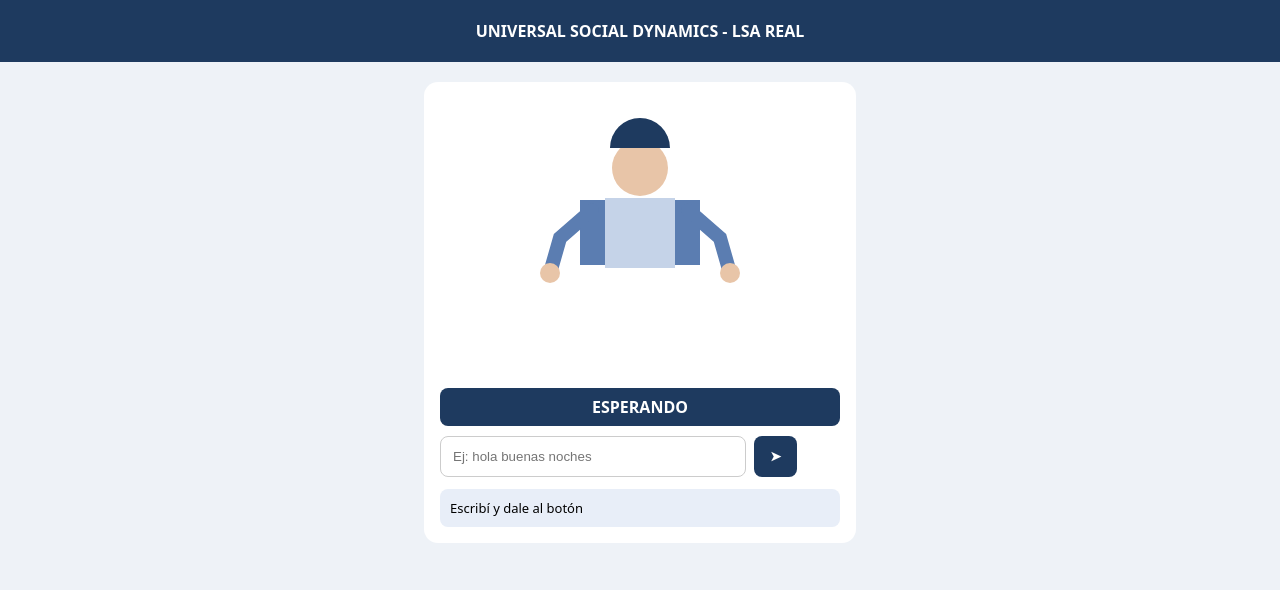
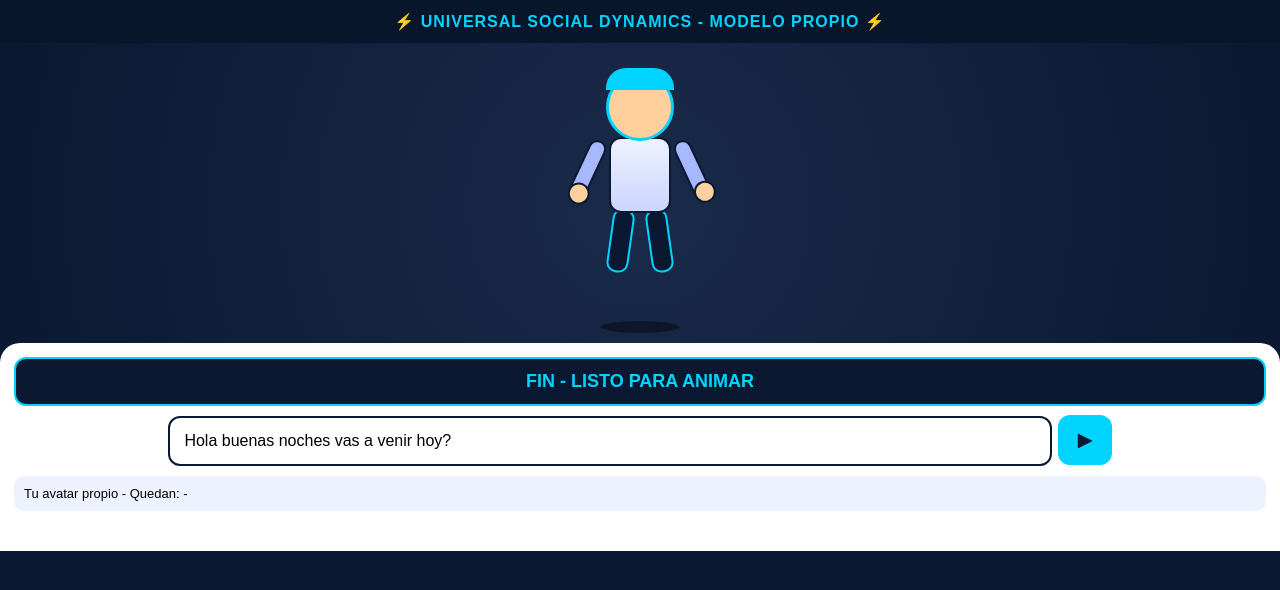
Before and after one commit to Marcooo85/universal-social-dynamics, a plain HTML site: page index.html in a window 1280 px wide. Drawn offline with Linux system fonts and the light colour scheme.

Commit message:
Update index.html

```diff
--- a/index.html
+++ b/index.html
@@ -1,24 +1,55 @@
 <!DOCTYPE html>
-<html>
+<html lang="es">
 <head>
-<meta charset="UTF-8"><meta name="viewport" content="width=device-width, initial-scale=1">
-<title>UNIVERSAL LSA</title>
-<style>body{margin:0;font-family:system-ui;background:#EEF2F7}.top{background:#1E3A5F;color:#fff;padding:20px;text-align:center;font-weight:800}.box{max-width:400px;margin:20px auto;background:#fff;padding:16px;border-radius:14px} canvas{width:100%;height:280px;background:#fff;border-radius:12px;display:block} input{width:70%;padding:12px;border:1.5px solid #ccc;border-radius:8px} button{padding:12px 16px;background:#1E3A5F;color:#fff;border:none;border-radius:8px;font-weight:800}</style>
+<meta charset="UTF-8">
+<meta name="viewport" content="width=device-width, initial-scale=1.0">
+<title>UNIVERSAL SOCIAL DYNAMICS - PROPIO</title>
+<style>
+ body{margin:0;background:#0a1931;font-family:Arial;text-align:center}
+ header{background:#08162b;color:#00d4ff;padding:12px;font-weight:bold;letter-spacing:1px}
+ #escena{height:320px;display:flex;justify-content:center;align-items:center;background:radial-gradient(circle,#1a2a4a,#0a1931);margin:0;position:relative}
+.avatar{position:relative;width:140px;height:260px}
+.sombra{position:absolute;bottom:0;width:80px;height:12px;background:rgba(0,0,0,0.4);border-radius:50%;left:30px}
+.cabeza{width:62px;height:62px;background:#ffcf9e;border-radius:50%;margin:0 auto;border:3px solid #00d4ff;position:relative;z-index:5}
+.gorra{width:68px;height:22px;background:#00d4ff;border-radius:20px 20px 0 0;position:absolute;top:-8px;left:-3px;z-index:6}
+.cuerpo{width:58px;height:72px;background:linear-gradient(#eef2ff,#cbd5ff);margin:-4px auto 0;border-radius:12px;border:2px solid #0a1931;position:relative;z-index:3}
+.brazo{position:absolute;top:68px;width:14px;height:58px;background:#a8b8ff;border-radius:10px;transform-origin:top center;transition:0.35s;border:2px solid #0a1931;z-index:2}
+.brazo.izq{left:22px;transform:rotate(25deg)}.brazo.der{right:22px;transform:rotate(-25deg)}
+.mano{width:18px;height:18px;background:#ffcf9e;border-radius:50%;position:absolute;bottom:-8px;left:-2px;border:2px solid #0a1931}
+.pierna{position:absolute;top:136px;width:18px;height:60px;background:#0a1931;border-radius:10px;transform-origin:top center;z-index:1;border:2px solid #00d4ff}
+.pierna.izq{left:44px;transform:rotate(8deg)}.pierna.der{right:44px;transform:rotate(-8deg)}
+ /* GESTOS PROPIOS */
+.g-saludo.brazo.der{transform:rotate(-160deg) translateY(-5px)!important;animation:sal 0.4s infinite alternate}
+.g-noche{transform:translateY(10px)}.g-noche.brazo{transform:rotate(0deg)!important}.g-noche.brazo.izq{transform:rotate(50deg)!important}.g-noche.brazo.der{transform:rotate(-50deg)!important}.g-noche.cabeza{transform:rotate(20deg) translateY(8px)}
+.g-si.cabeza{animation:si 0.25s infinite alternate}.g-no.cabeza{animation:no 0.25s infinite alternate}
+.g-otra{animation:otra 0.2s}
+ @keyframes sal{from{transform:rotate(-145deg)}to{transform:rotate(-175deg)}}
+ @keyframes si{from{transform:translateY(0)}to{transform:translateY(10px)}}
+ @keyframes no{from{transform:rotate(-18deg)}to{transform:rotate(18deg)}}
+ @keyframes otra{0%,100%{transform:translateX(0)}50%{transform:translateX(3px)}}
+ #panel{background:white;padding:14px;border-radius:20px 20px 0 0;margin-top:-20px;position:relative;z-index:10;min-height:180px}
+ #estado{background:#0a1931;color:#00d4ff;padding:12px;border-radius:12px;font-weight:bold;font-size:18px;border:2px solid #00d4ff}
+ #texto{width:68%;padding:14px;border-radius:12px;border:2px solid #0a1931;font-size:16px;margin-top:10px}
+ #btn{padding:14px 20px;background:#00d4ff;color:#0a1931;border:none;border-radius:12px;font-weight:bold;font-size:18px;margin-left:6px}
+ #log{background:#eef2ff;padding:10px;border-radius:10px;font-size:13px;text-align:left;margin-top:10px}
+</style>
 </head>
 <body>
-<div class="top">UNIVERSAL SOCIAL DYNAMICS - LSA REAL</div>
-<div class="box">
-<canvas id="c" width="400" height="280"></canvas>
-<div id="pal" style="text-align:center;background:#1E3A5F;color:#fff;padding:8px;border-radius:8px;margin:10px 0;font-weight:800">ESPERANDO</div>
-<div style="display:flex;gap:8px"><input id="t" placeholder="Ej: hola buenas noches"><button onclick="go()">➤</button></div>
-<div id="log" style="margin-top:12px;background:#E8EEF8;padding:10px;border-radius:8px;font-size:13px">Escribí y dale al botón</div>
-</div>
+<header>⚡ UNIVERSAL SOCIAL DYNAMICS - MODELO PROPIO ⚡</header>
+<div id="escena"><div id="avatar" class="avatar"><div class="cabeza"><div class="gorra"></div></div><div class="brazo izq"><div class="mano"></div></div><div class="brazo der"><div class="mano"></div></div><div class="cuerpo"></div><div class="pierna izq"></div><div class="pierna der"></div><div class="sombra"></div></div></div>
+<div id="panel"><div id="estado">FIN - LISTO PARA ANIMAR</div><input id="texto" value="Hola buenas noches vas a venir hoy?" placeholder="Escribí acá"><button id="btn" onclick="traducir()">▶</button><div id="log">Tu avatar propio - Quedan: -</div></div>
 <script>
-let g="reposo",t=0,cola=[],i=0;
-let c=document.getElementById('c'),x=c.getContext('2d');
-function draw(){x.clearRect(0,0,400,280);x.fillStyle="#E8C5A8";x.beginPath();x.arc(200,70,28,0,6.28);x.fill();x.fillStyle="#1E3A5F";x.beginPath();x.arc(200,50,30,3.14,6.28);x.fill();x.fillStyle="#C5D3E8";x.fillRect(165,100,70,70);x.fillStyle="#5B7DB1";x.fillRect(140,102,25,65);x.fillRect(235,102,25,65);x.strokeStyle="#5B7DB1";x.lineWidth=14;x.lineCap="round";let m=Math.sin(t*0.2)*15;if(g=="reposo"){x.beginPath();x.moveTo(152,112);x.lineTo(120,140);x.lineTo(110,175);x.stroke();x.beginPath();x.moveTo(248,112);x.lineTo(280,140);x.lineTo(290,175);x.stroke();}else if(g=="SALUDO"){x.beginPath();x.moveTo(248,112);x.lineTo(290,70+m);x.lineTo(305,50+m);x.stroke();x.beginPath();x.moveTo(152,112);x.lineTo(120,140);x.lineTo(110,175);x.stroke();}else if(g=="ABRAZO"){x.beginPath();x.moveTo(152,112);x.lineTo(80+m,130);x.lineTo(60+m,160);x.stroke();x.beginPath();x.moveTo(248,112);x.lineTo(320-m,130);x.lineTo(340-m,160);x.stroke();}else if(g=="NOCHE"){x.beginPath();x.moveTo(152,112);x.lineTo(180,125);x.lineTo(190,130);x.stroke();x.beginPath();x.moveTo(248,112);x.lineTo(220,125);x.lineTo(210,130);x.stroke();}else{x.beginPath();x.moveTo(152,112);x.lineTo(120+m,140);x.lineTo(110+m,175);x.stroke();x.beginPath();x.moveTo(248,112);x.lineTo(280-m,140);x.lineTo(290-m,175);x.stroke();}x.fillStyle="#E8C5A8";x.beginPath();x.arc(110,175,10,0,6.28);x.fill();x.beginPath();x.arc(290,175,10,0,6.28);x.fill();t++;requestAnimationFrame(draw)}draw();
-function go(){let v=document.getElementById('t').value.toLowerCase().trim();if(!v)return;cola=v.split(" ");i=0;next()}
-function next(){if(i>=cola.length){document.getElementById('pal').innerText="FIN";g="reposo";return}let p=cola[i];if(p=="hola")g="SALUDO";else if(p=="bienvenidos"||p=="bienvenido")g="ABRAZO";else if(p=="noches"||p=="noche")g="NOCHE";else g="OTRA";document.getElementById('pal').innerText=p.toUpperCase()+" → "+g;document.getElementById('log').innerHTML="Ahora: <b>"+p.toUpperCase()+"</b> = "+g+"<br>Quedan: "+cola.slice(i+1).join(", ");i++;setTimeout(next,1600)}
+let palabras=[],i=0,t=null;
+const dic={ "hola":"saludo","buenas":"saludo","chau":"saludo","buenas noches":"noche","noches":"noche","noche":"noche","si":"si","sí":"si","no":"no","gracias":"saludo" };
+function traducir(){clearTimeout(t);let txt=document.getElementById('texto').value.toLowerCase().replace(/[?¿!¡.,]/g,'');palabras=txt.split(' ').filter(p=>p);i=0;siguiente();}
+function siguiente(){
+ if(i>=palabras.length){document.getElementById('estado').innerText="FIN";document.getElementById('avatar').className="avatar";return;}
+ let p=palabras[i]; let g=dic[p]||"otra";
+ document.getElementById('estado').innerText=p.toUpperCase()+" → "+g.toUpperCase();
+ document.getElementById('avatar').className="avatar g-"+g;
+ document.getElementById('log').innerHTML="Ahora: <b>"+p.toUpperCase()+" = "+g.toUpperCase()+"</b><br>Quedan: "+palabras.slice(i+1).join(', ');
+ i++; t=setTimeout(siguiente,1400);
+}
 </script>
 </body>
 </html>
```
